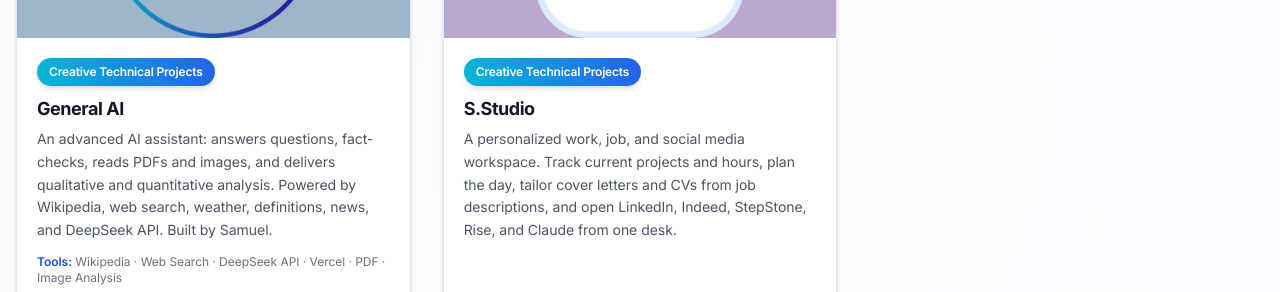
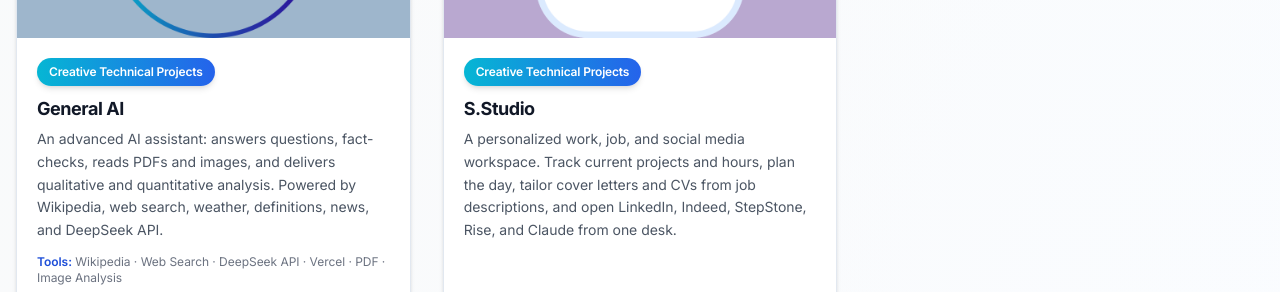
Before and after one commit to Samuelsen1/VS-Code-Port1, a Next.js app: page / in a window 1280 px wide. Shown: the part 4180-4472 px from the top of the page. Built offline with nearby package versions, Linux system fonts and the light colour scheme.

Commit message:
Drop redundant Built by Samuel from General AI blurb
Co-authored-by: Cursor <cursoragent@cursor.com>

```diff
--- a/app/PortfolioWebsite.jsx
+++ b/app/PortfolioWebsite.jsx
@@ -1068,8 +1068,8 @@ setChatMessages([
         de: "Kreative technische Projekte"
       },
       description: {
-        en: "An advanced AI assistant: answers questions, fact-checks, reads PDFs and images, and delivers qualitative and quantitative analysis. Powered by Wikipedia, web search, weather, definitions, news, and DeepSeek API. Built by Samuel.",
-        de: "Ein KI-Assistent: beantwortet Fragen, prüft Fakten, liest PDFs und Bilder, qualitative und quantitative Analysen. Nutzt Wikipedia, Websuche, Wetter, Definitionen, News und DeepSeek API. Erstellt von Samuel."
+        en: "An advanced AI assistant: answers questions, fact-checks, reads PDFs and images, and delivers qualitative and quantitative analysis. Powered by Wikipedia, web search, weather, definitions, news, and DeepSeek API.",
+        de: "Ein KI-Assistent: beantwortet Fragen, prüft Fakten, liest PDFs und Bilder, qualitative und quantitative Analysen. Nutzt Wikipedia, Websuche, Wetter, Definitionen, News und DeepSeek API."
       },
       tools: {
         en: ["Wikipedia", "Web Search", "DeepSeek API", "Vercel", "PDF", "Image Analysis"],
```
